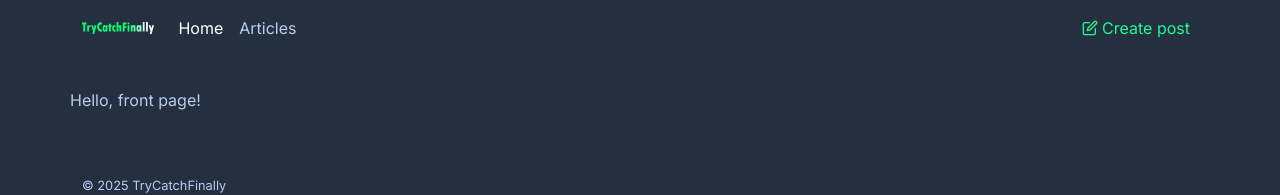
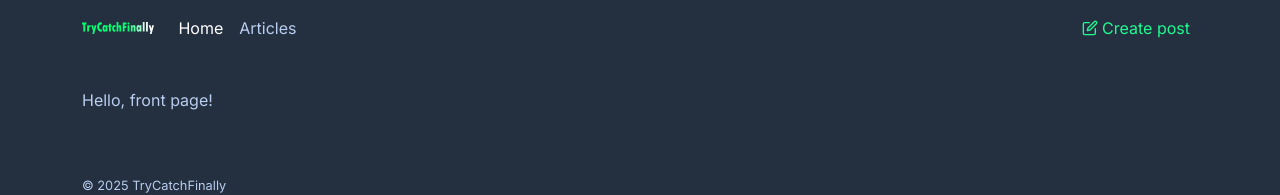
Before and after one commit to mm-varnamo/try-catch-finally, a Next.js app in the folder frontend/: page / in a window 1280 px wide. Shown: the top 195 px of the page. Built offline with nearby package versions, Linux system fonts and the light colour scheme.

Commit message:
fix: correct margin in _app.tsx for better layout

```diff
--- a/frontend/src/styles/App.module.css
+++ b/frontend/src/styles/App.module.css
@@ -1,3 +1,4 @@
 .pageContainer {
-	padding: 2rem 0;
+	padding-bottom: 2rem;
+	padding-top: 2rem;
 }
```
